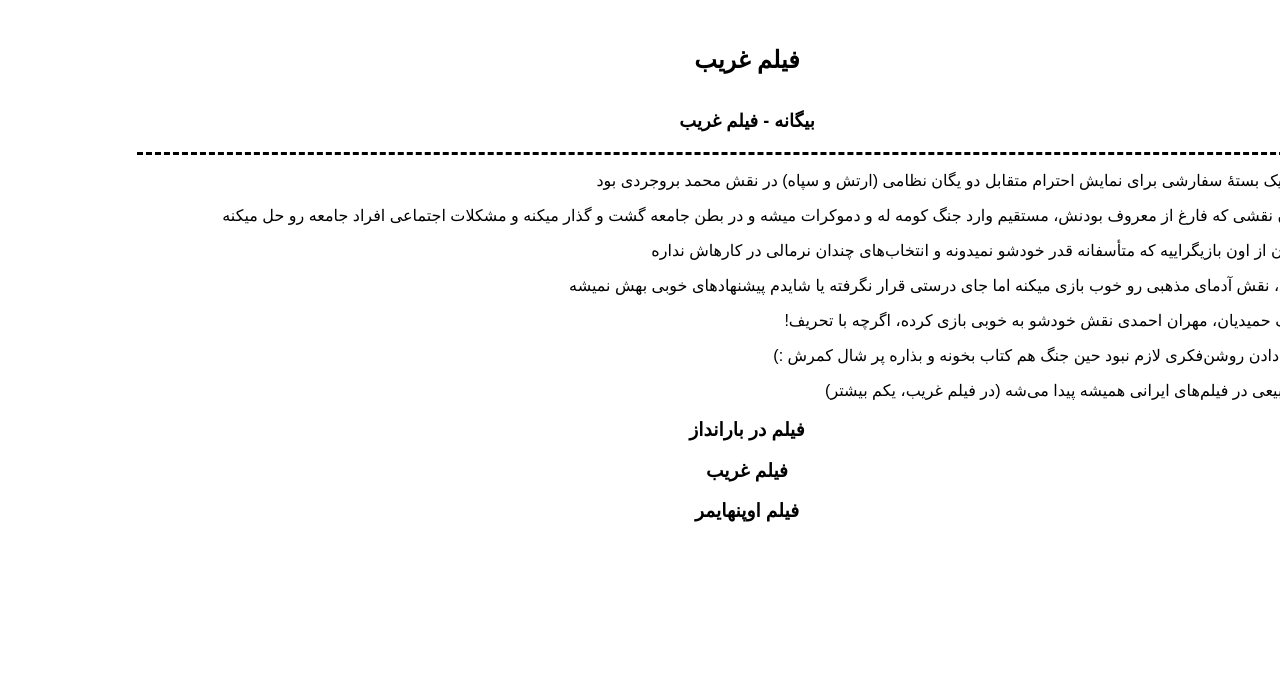
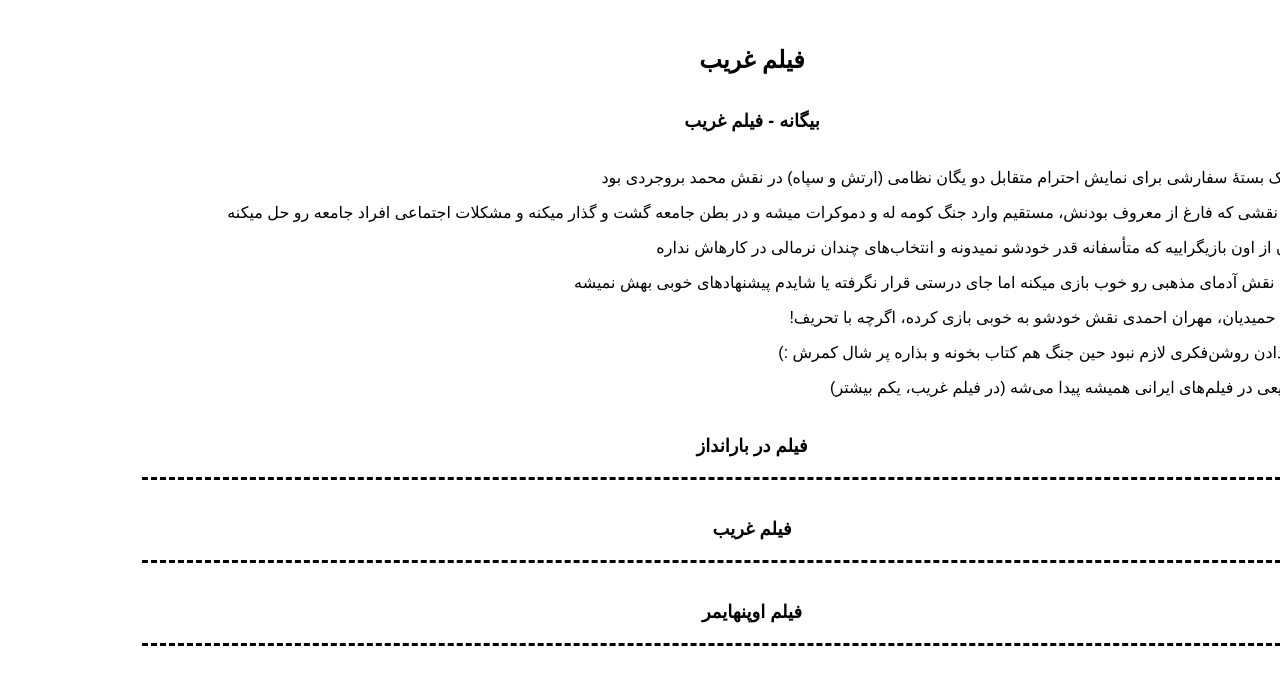
Before and after one commit to darkblog/darkblog.github.io, a Jekyll site: the page built from _posts/2023-8-7-2.md, in a window 1280 px wide. Shown: the top 685 px of the page. Built offline with Jekyll 4.4.1, drawn with Linux system fonts in a browser that asks for light colours.

Commit message:
Update default.html

```diff
--- a/_layouts/default.html
+++ b/_layouts/default.html
@@ -6,7 +6,7 @@
 <title>{{ page.title }}</title>
 <meta name="description" content="{{ page.title }}">
 <link rel="canonical" href="{{ page.url | replace:'index.html','' | prepend: site.baseurl | prepend: site.url }}">
-<style amp-boilerplate>body{font-family:sans-serif;margin:auto;padding:30px;text-align:center}h1{font-size:x-large}h2{font-size:large;padding:20px;border-bottom:dashed black}a{color:black;text-decoration:none}p{text-align:right}</style>
+<style amp-boilerplate>body{font-family:sans-serif;margin:auto;padding:30px;text-align:center}h1{font-size:x-large}h2,h3{font-size:large;padding:20px}h3{border-bottom:dashed black}a{color:black;text-decoration:none}p{text-align:right}</style>
 </head>
 <body>
 <header>
```
